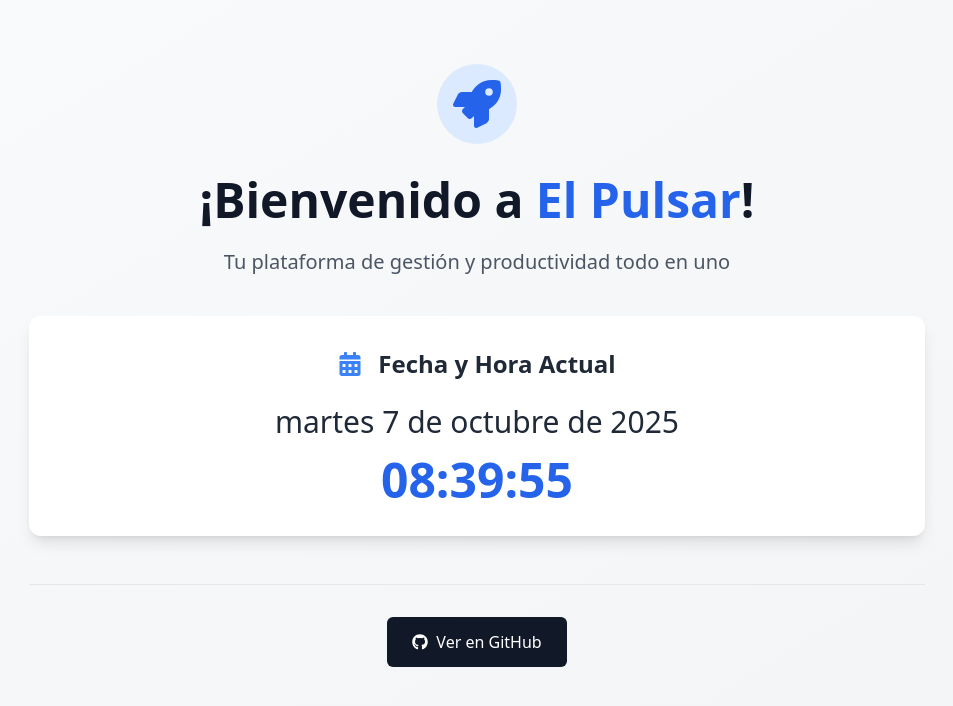
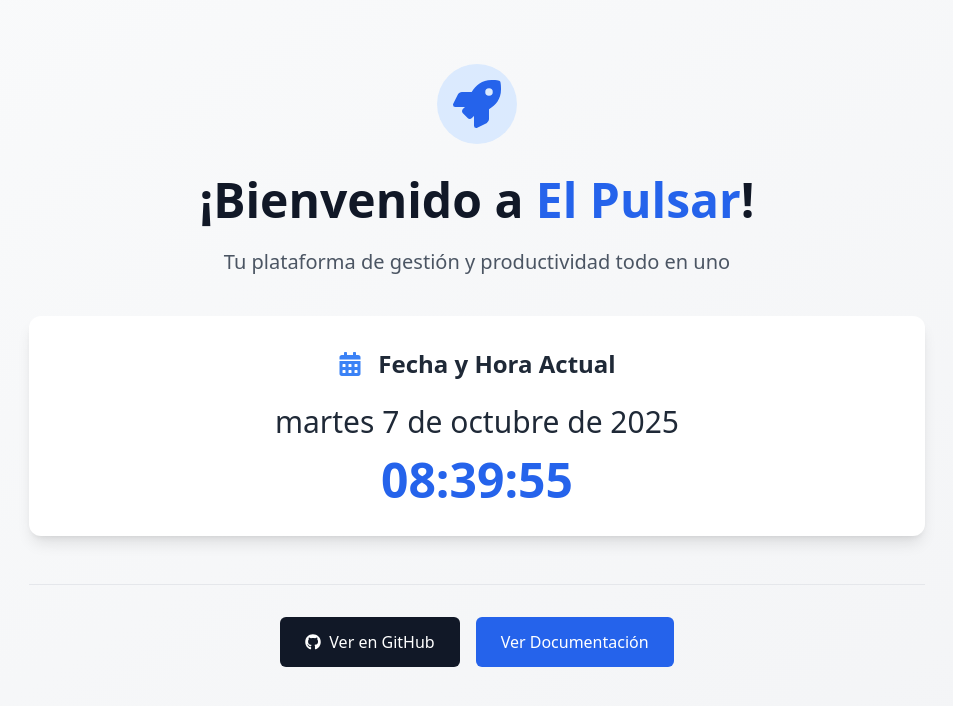
Before and after one commit to el-pulsar/el-pulsar, a Next.js app: page / in a window 1280 px wide. Shown: the top 706 px of the page, without its empty margins (163-1116 px from the left). Built offline with nearby package versions, Linux system fonts and the light colour scheme.

Commit message:
Añadido enlace a documentación en la página principal

```diff
--- a/src/pages/index.tsx
+++ b/src/pages/index.tsx
@@ -67,16 +67,26 @@ export default function Home() {
             </div>
           </div>
 
-          <div className="mt-12 pt-8 border-t border-gray-200">
+          <div className="mt-12 pt-8 border-t border-gray-200 space-y-4">
+            <div className="flex flex-col sm:flex-row justify-center gap-4">
               <a
                 href="https://github.com/elpulsar"
                 target="_blank"
                 rel="noopener noreferrer"
-              className="inline-flex items-center px-6 py-3 border border-transparent text-base font-medium rounded-md text-white bg-gray-900 hover:bg-gray-800 transition-colors"
+                className="inline-flex items-center justify-center px-6 py-3 border border-transparent text-base font-medium rounded-md text-white bg-gray-900 hover:bg-gray-800 transition-colors"
               >
                 <FaGithub className="mr-2" />
                 Ver en GitHub
               </a>
+              <a
+                href="https://docs.elpulsar.app"
+                target="_blank"
+                rel="noopener noreferrer"
+                className="inline-flex items-center justify-center px-6 py-3 border border-transparent text-base font-medium rounded-md text-white bg-blue-600 hover:bg-blue-700 transition-colors"
+              >
+                Ver Documentación
+              </a>
+            </div>
           </div>
         </div>
       </main>
```
Lines whose indentation alone changed are shown as unchanged.
